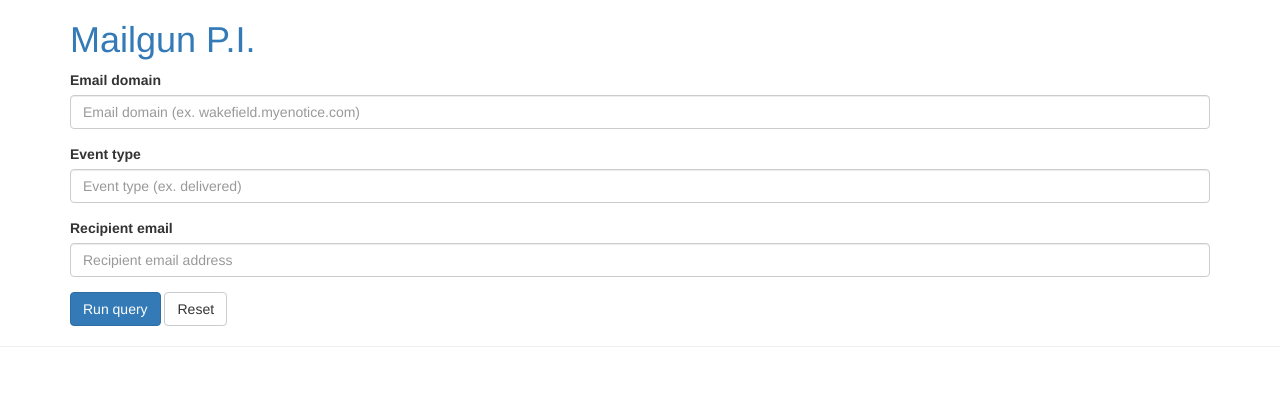
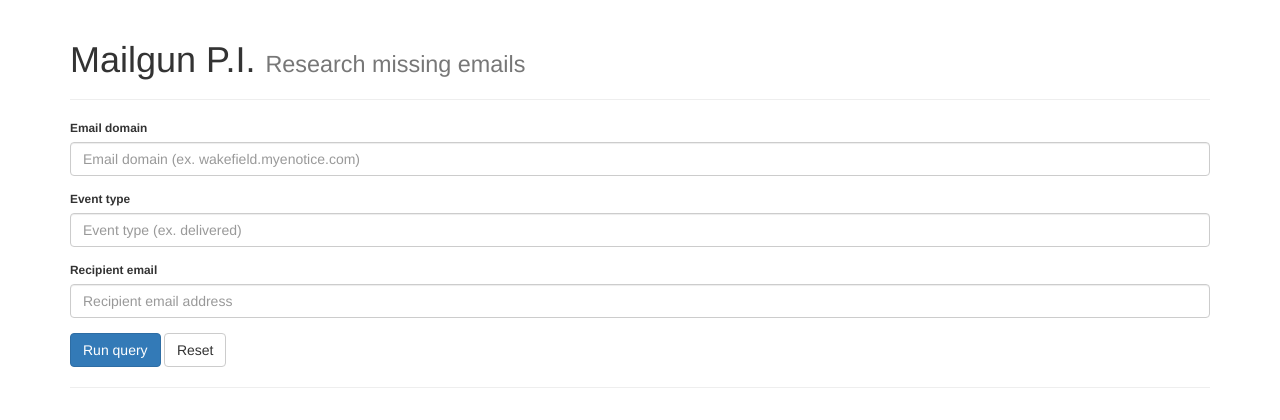
Before and after one commit to omie86/smokinggun, a Flask app: page / in a window 1280 px wide. Shown: the top 420 px of the page. Run offline with Flask 2, Linux system fonts and the light colour scheme; parts of the project's set-up code (start-up, migrations or seed data) failed here and were passed over; some libraries are stand-ins or nearby versions.

Commit message:
refactor: set header to use bootstrap class

```diff
--- a/mailgunpi/templates/index.html
+++ b/mailgunpi/templates/index.html
@@ -12,12 +12,12 @@
 
 <body>
   <div class="container">
-    <header>
-      <a href="/">
-        <h1 class="logo__title">Mailgun P.I.</h1>
-      </a>
+    <header class="page-header">
+
+        <h1>Mailgun P.I. <small>Research missing emails</h1>
+
     </header>
-  </div>
+</div>
   <div class="container">
     <div>
       <form id="form-mailgun-query" action="/" method="GET">
@@ -37,8 +37,9 @@
         <a href="/" class="btn btn-default" role="button">Reset</a>
       </form>
     </div>
+    <hr>
   </div>
-  <hr>
+
   <div class="container">
     {% if events %}
       <div>
```
